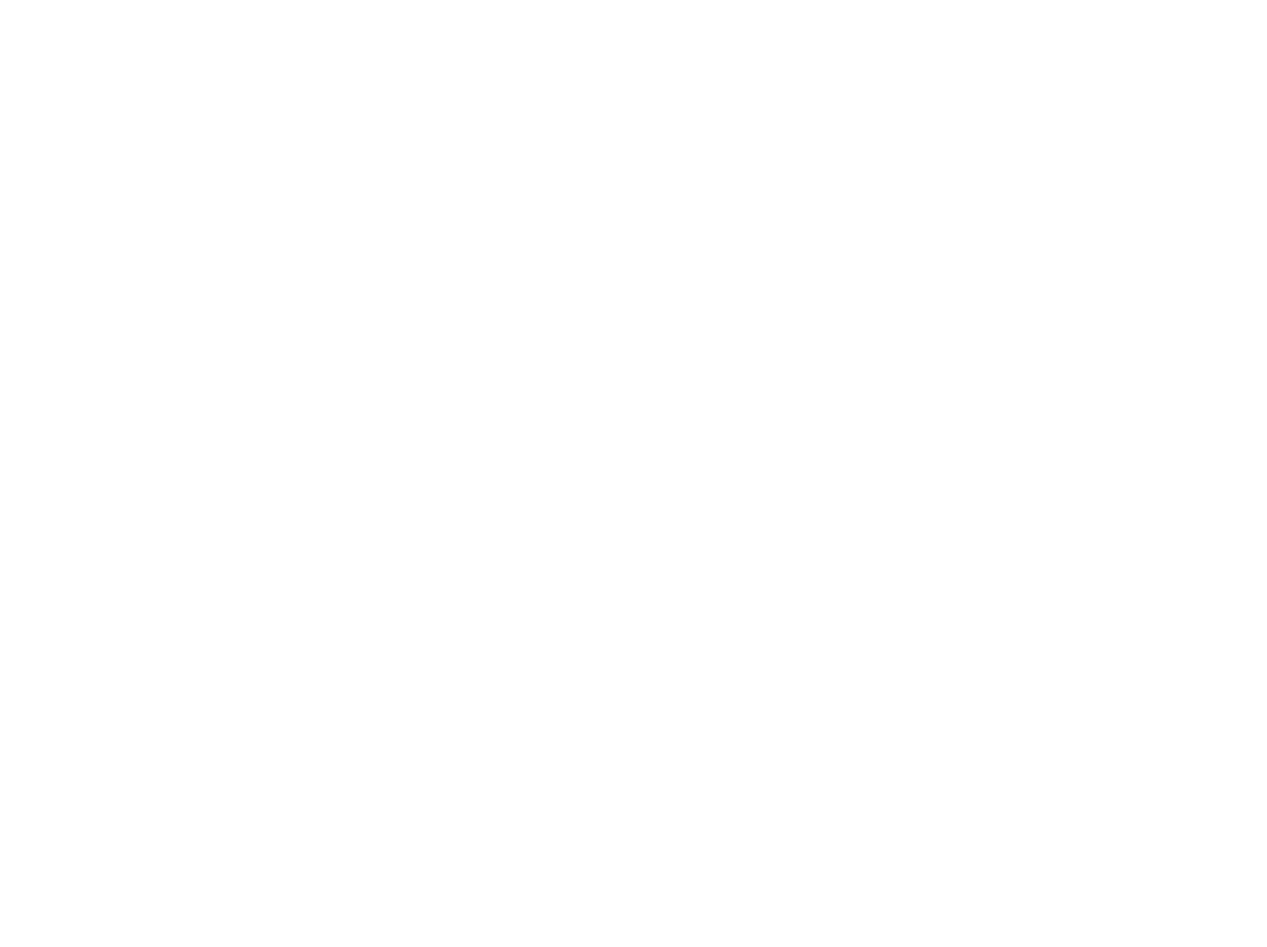
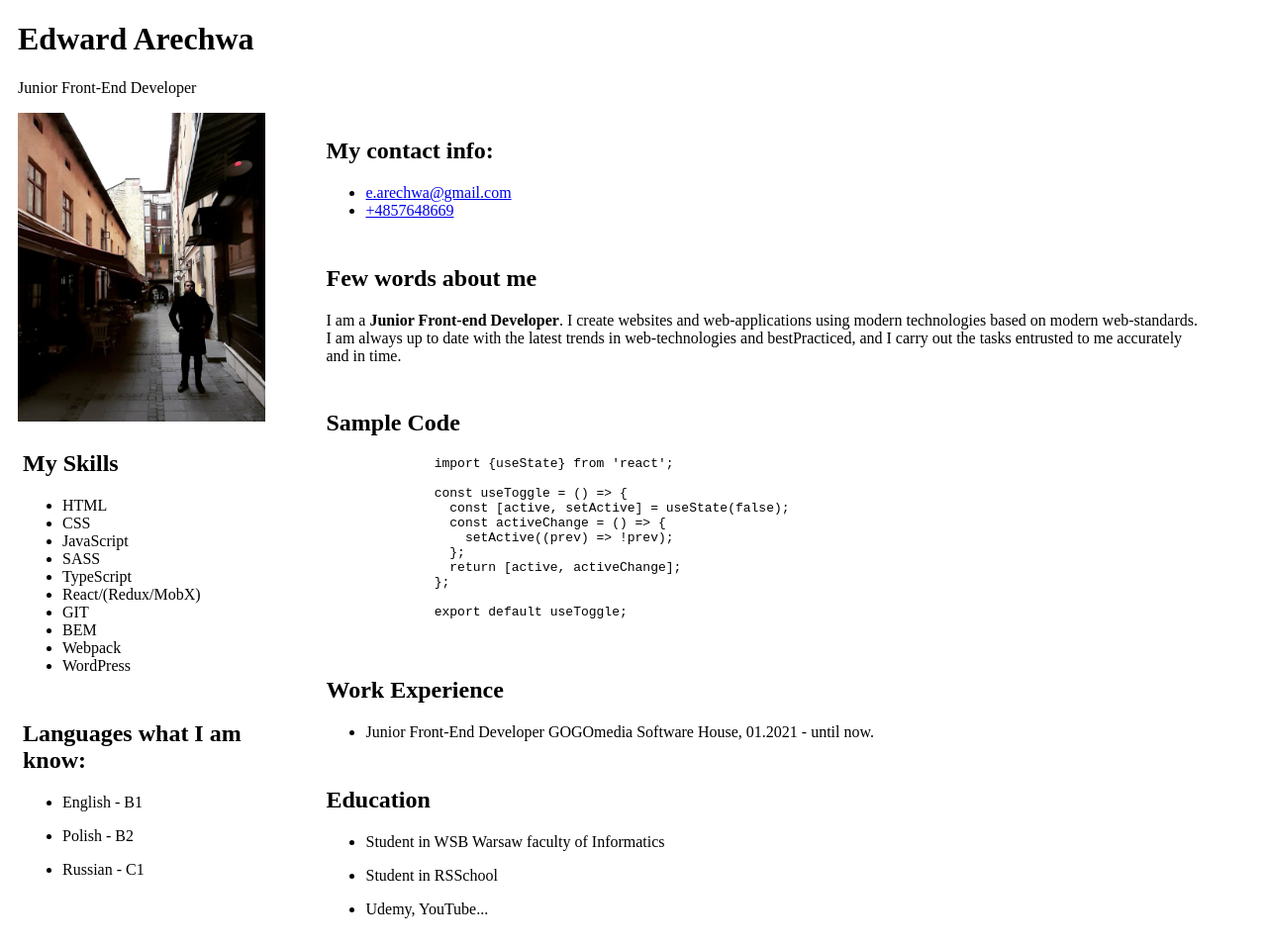
Before and after one commit to sezardino/rsschool-cv, a plain HTML site: page index.html in a window 1280 px wide. Shown: the whole page at 99% size. Before the commit the page ends 800 px from the top, so only its background shows below. Drawn offline with Linux system fonts and the light colour scheme.

Commit message:
feat: add content

```diff
--- a/index.html
+++ b/index.html
@@ -1,13 +1,121 @@
-<!doctype html>
+<!DOCTYPE html>
 <html lang="en">
-<head>
-  <meta charset="utf-8">
-  <meta http-equiv="x-ua-compatible" content="ie=edge">
-  <meta name="viewport" content="width=device-width, initial-scale=1.0">
-  <title>Document</title>
-  <link rel="stylesheet" href="styles.css">
-</head>
-<body>
+  <head>
+    <meta charset="utf-8" />
+    <meta http-equiv="x-ua-compatible" content="ie=edge" />
+    <meta name="viewport" content="width=device-width, initial-scale=1.0" />
+    <title>Edward Arechwa</title>
+    <link rel="stylesheet" href="styles.css" />
+  </head>
+  <body>
+    <main class="page-main">
+      <header class="header">
+        <h1 class="header__title">Edward Arechwa</h1>
+        <p class="header__subtitle">Junior Front-End Developer</p>
+      </header>
+      <section class="cv">
+        <div class="cv__content-wrapper">
+          <img src="./cv-img.jpg" alt="my photo" class="cv__img" />
+          <div class="cv__block">
+            <h2 class="cv__title">My Skills</h2>
+            <ul class="cv__list">
+              <li class="cv__list-item">HTML</li>
+              <li class="cv__list-item">CSS</li>
+              <li class="cv__list-item">JavaScript</li>
+              <li class="cv__list-item">SASS</li>
+              <li class="cv__list-item">TypeScript</li>
+              <li class="cv__list-item">React/(Redux/MobX)</li>
+              <li class="cv__list-item">GIT</li>
+              <li class="cv__list-item">BEM</li>
+              <li class="cv__list-item">Webpack</li>
+              <li class="cv__list-item">WordPress</li>
+            </ul>
+          </div>
+          <div class="cv__block">
+            <h2 class="cv__title">Languages what I am know:</h2>
+            <ul class="cv__list">
+              <li class="cv__list-item">
+                <p class="cv__text">English - B1</p>
+              </li>
+              <li class="cv__list-item">
+                <p class="cv__text">Polish - B2</p>
+              </li>
+              <li class="cv__list-item">
+                <p class="cv__text">Russian - C1</p>
+              </li>
+            </ul>
+          </div>
+        </div>
+        <div class="cv__content-wrapper">
+          <div class="cv__block">
+            <h2 class="cv__title">My contact info:</h2>
+            <ul class="cv__list">
+              <li class="cv__list-item">
+                <a href="mailto:e.arechwa@gmail.com" class="cv__list-link"
+                  >e.arechwa@gmail.com</a
+                >
+              </li>
+              <li class="cv__list-item">
+                <a href="tel:4857648669" class="cv__list-link">+4857648669</a>
+              </li>
+            </ul>
+          </div>
+          <div class="cv__block">
+            <h2 class="cv__title">Few words about me</h2>
+            <p class="cv__text">
+              I am a <b>Junior Front-end Developer</b>. I create websites and
+              web-applications using modern technologies based on modern
+              web-standards. <br />
+              I am always up to date with the latest trends in web-technologies
+              and bestPracticed, and I carry out the tasks entrusted to me
+              accurately and in time.
+            </p>
+          </div>
+          <div class="cv__block">
+            <h2 class="cv__title">Sample Code</h2>
+            <pre class="cv__pre">
+              import {useState} from 'react';
 
-</body>
+              const useToggle = () => {
+                const [active, setActive] = useState(false);
+                const activeChange = () => {
+                  setActive((prev) => !prev);
+                };
+                return [active, activeChange];
+              };
+
+              export default useToggle;
+            </pre>
+          </div>
+          <div class="cv__block">
+            <h2 class="cv__title">Work Experience</h2>
+            <ul class="cv__list">
+              <li class="cv__list-item">
+                <p class="cv__text">
+                  Junior Front-End Developer GOGOmedia Software House, 01.2021 -
+                  until now.
+                </p>
+              </li>
+            </ul>
+          </div>
+          <div class="cv__block">
+            <h2 class="cv__title">Education</h2>
+            <ul class="cv__list">
+              <li class="cv__list-item">
+                <p class="cv__text">
+                  Student in WSB Warsaw faculty of Informatics
+                </p>
+              </li>
+              <li class="cv__list-item">
+                <p class="cv__text">Student in RSSchool</p>
+              </li>
+              <li class="cv__list-item">
+                <p class="cv__text">Udemy, YouTube...</p>
+              </li>
+            </ul>
+          </div>
+        </div>
+      </section>
+    </main>
+  </body>
 </html>
--- a/styles.css
+++ b/styles.css
@@ -0,0 +1,47 @@
+.page-main {
+  width: 100%;
+  max-width: 1200px;
+  padding: 0 10px;
+}
+
+.header {}
+
+.header__title {}
+
+.header__subtitle {}
+
+.cv {
+  display: flex;
+  align-items: flex-start;
+  justify-content: space-between;
+}
+
+.cv__img {
+  width: 250px;
+}
+
+.cv__content-wrapper {
+  margin-right: 25px;
+}
+
+.cv__content-wrapper:last-child {
+  margin-right: 0;
+}
+
+.cv__block {
+  padding: 5px;
+
+  overflow: hidden;
+}
+
+.cv__title {}
+
+.cv__list {}
+
+.cv__list-item {}
+
+.cv__list-link {}
+
+.cv__text {}
+
+.cv__pre {}
```
Also changed, not shown: cv-img.jpg (added).
